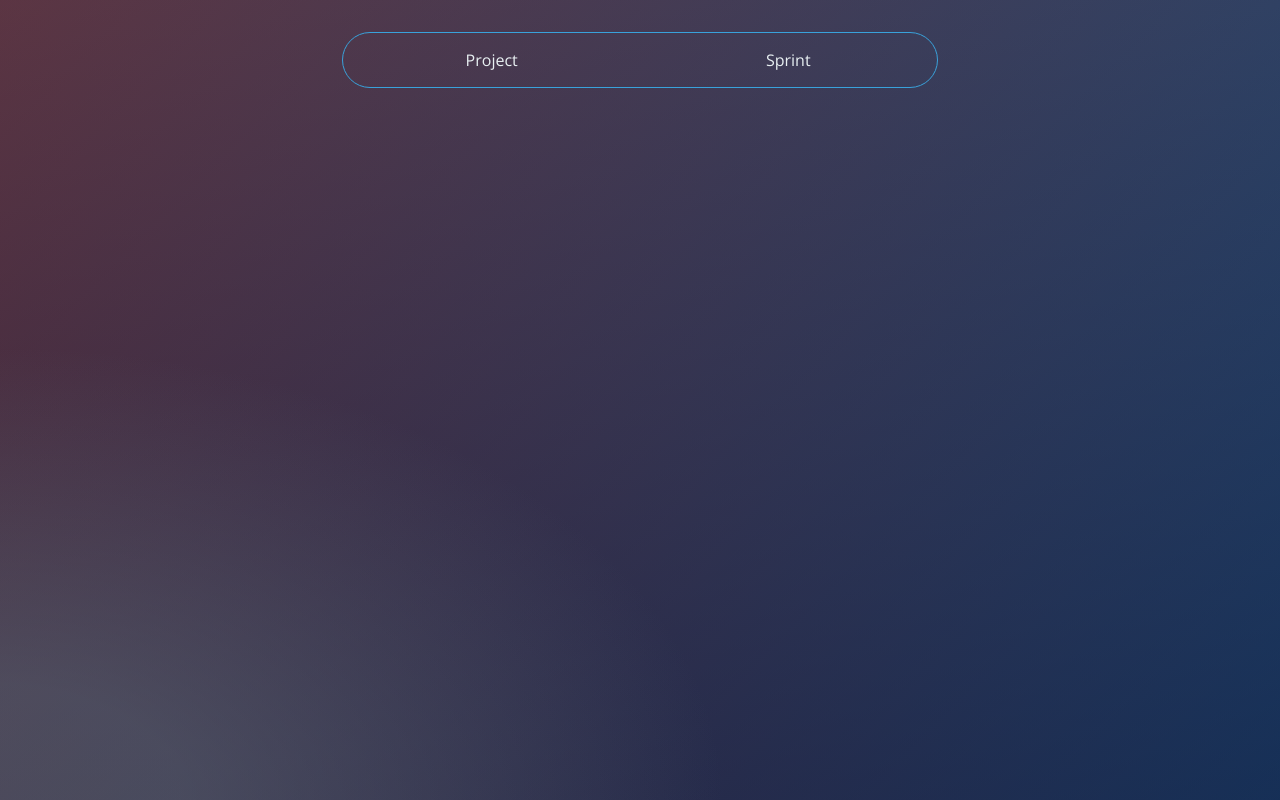
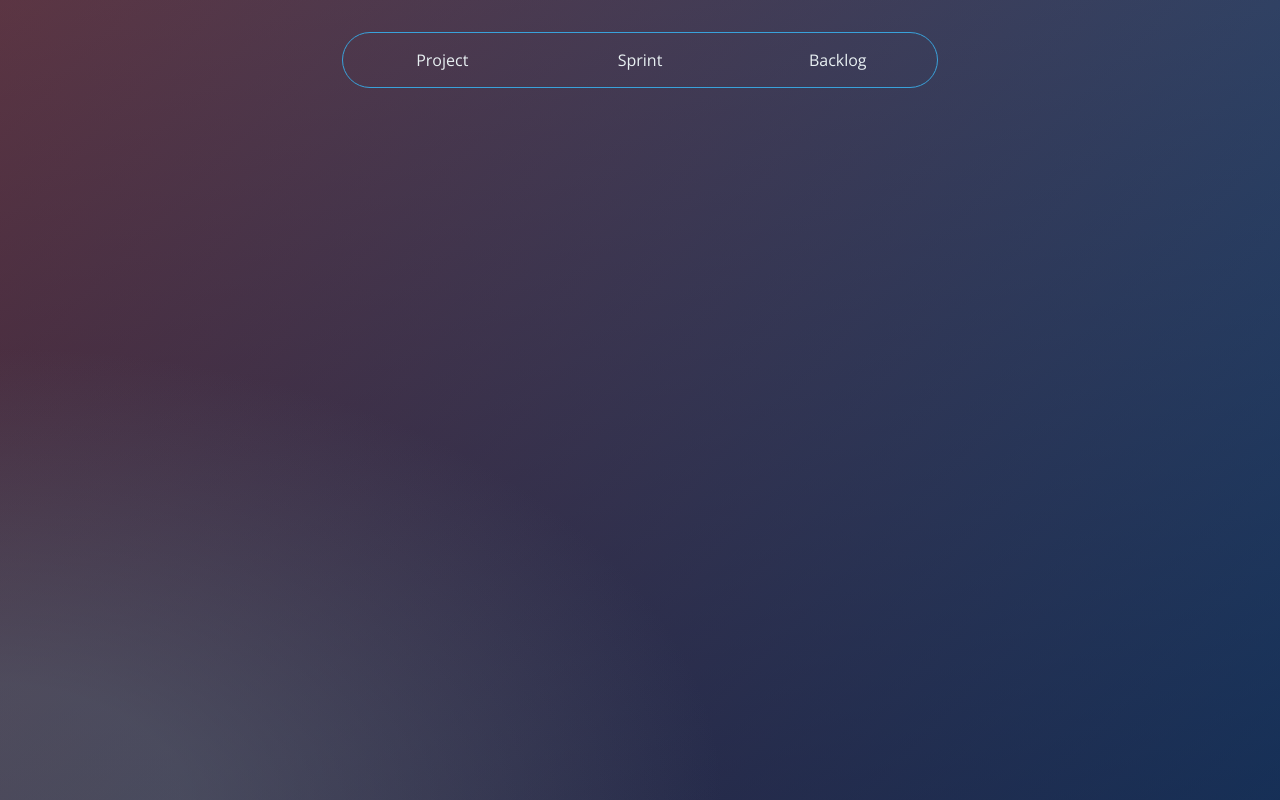
Before and after one commit to SER516-Team-Morpheus/scrum-simulator, a React (Create React App) app: page /dashboard in a window 1280 px wide. Built offline with nearby package versions, Linux system fonts and the light colour scheme.

Commit message:
Task57: Adding Backlog Button of the dashboard

```diff
--- a/src/App.js
+++ b/src/App.js
@@ -9,6 +9,7 @@ const App = () => {
       <Routes>
         <Route exact path="/" element={<LoginPage />} />
         <Route exact path="/dashboard" element={<DashboardPage />} />
+
       </Routes>
     </BrowserRouter>
   );
--- a/src/components/TabComponent/Tabs.js
+++ b/src/components/TabComponent/Tabs.js
@@ -3,6 +3,7 @@ import TabNavItem from "./TabNavItem";
 import TabContent from "./TabContent";
 import ProjectTab from "../AllTabs/ProjectTab";
 import SprintTab from "../AllTabs/SprintTab";
+import BacklogTab from "../AllTabs/BacklogTab";
 
 const Tabs = () => {
   const [activeTab, setActiveTab] = useState("tab1");
@@ -22,6 +23,12 @@ const Tabs = () => {
           activeTab={activeTab}
           setActiveTab={setActiveTab}
         />
+        <TabNavItem
+          title="Backlog"
+          id="backlog"
+          activeTab={activeTab}
+          setActiveTab={setActiveTab}
+        />
       </ul>
       <div className="outlet">
         <TabContent id="project" activeTab={activeTab}>
@@ -30,6 +37,9 @@ const Tabs = () => {
         <TabContent id="sprint" activeTab={activeTab}>
           <SprintTab />
         </TabContent>
+        <TabContent id="backlog" activeTab={activeTab}>
+          <BacklogTab />
+        </TabContent>
       </div>
     </div>
   );
```
